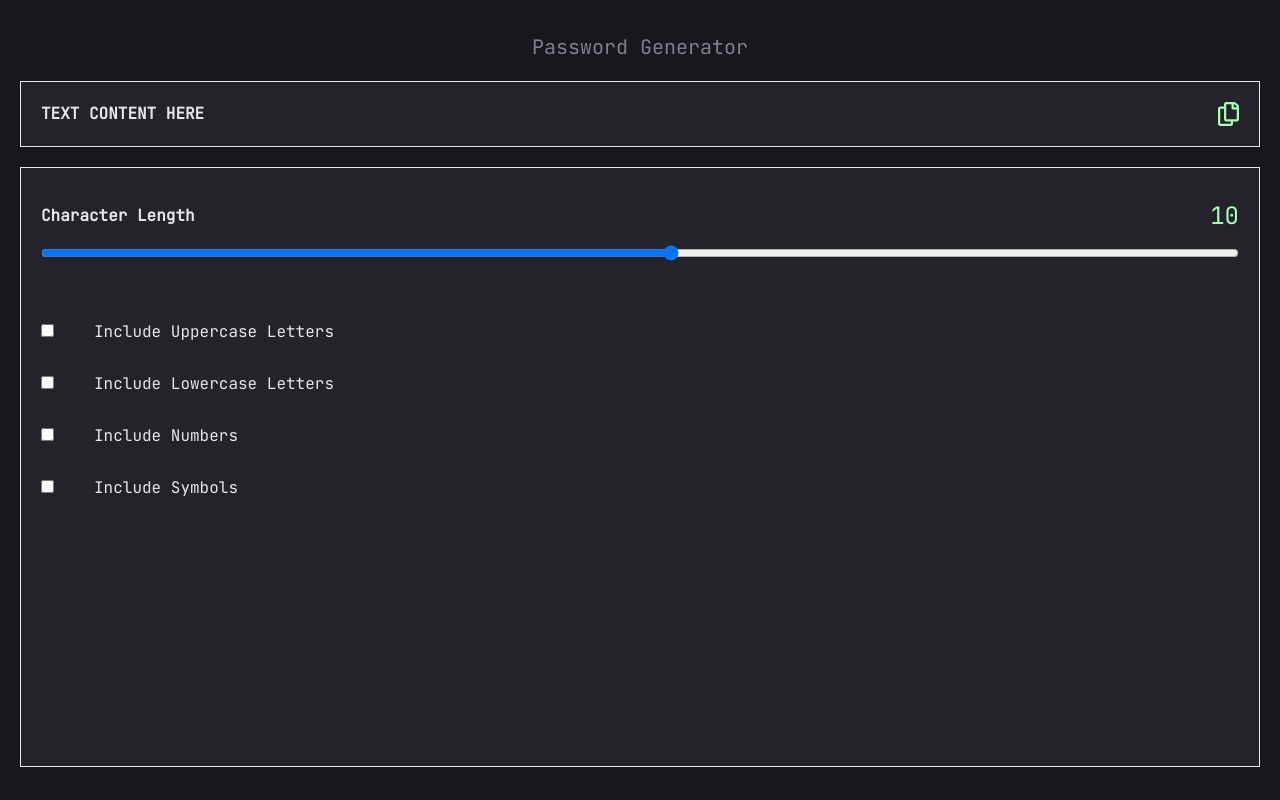
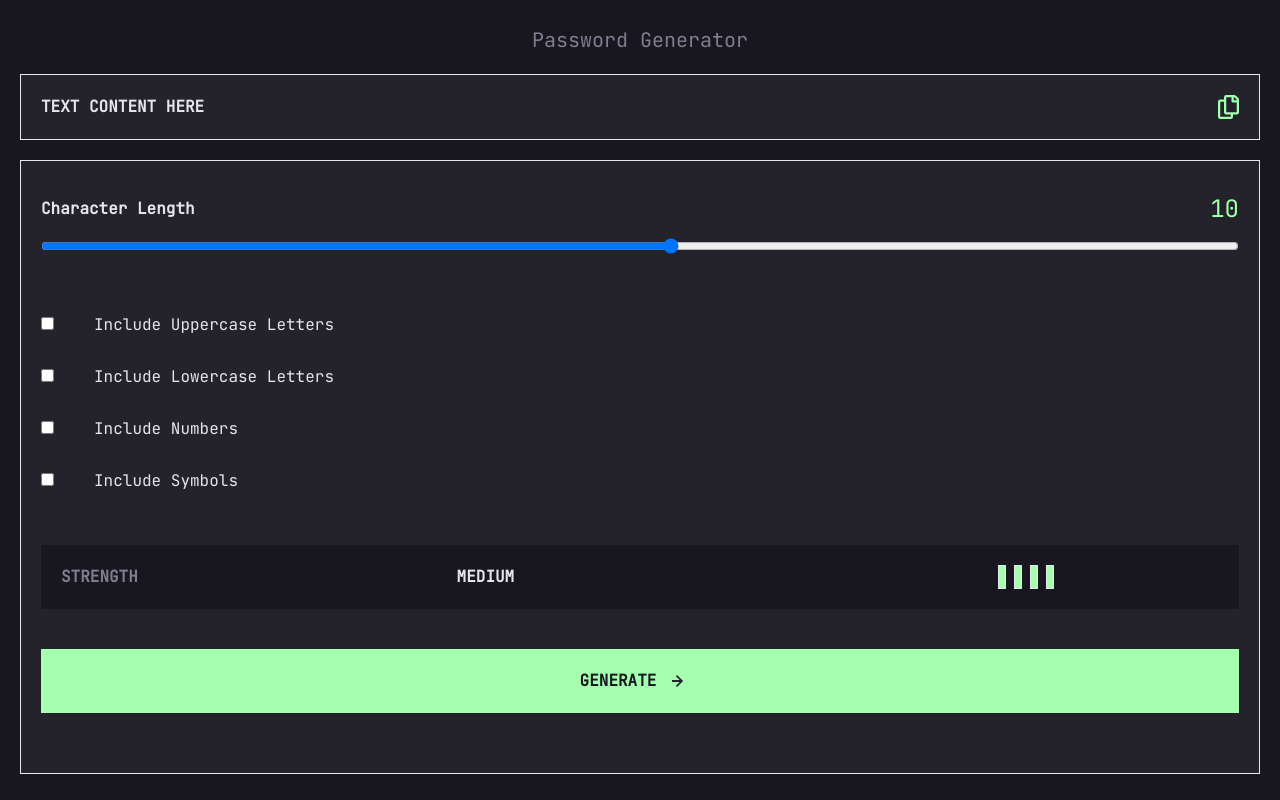
Before and after one commit to joshuabroqueza/password-generator, a React (Vite) app in the folder password-generator/: page / in a window 1280 px wide. Built offline with nearby package versions, Linux system fonts and the light colour scheme.

Commit message:
Add all the UI Components of the app

```diff
--- a/password-generator/src/App.jsx
+++ b/password-generator/src/App.jsx
@@ -1,4 +1,5 @@
 import copy_icon from "./assets/icon-copy.svg";
+import arrow_right from "./assets/icon-arrow-right.svg";
 
 export default function App() {
   return (
@@ -16,7 +17,7 @@ export default function App() {
       </div>
 
       {/* BODY */}
-      <div className="text-semi-gray bg-semi-black h-3/4 w-full border p-5">
+      <div className="text-semi-gray bg-semi-black w-full border p-5">
         {/* CHARACTER LENGTH CONTAINER */}
         <div className="character_length_container">
           <div className="flex flex-row justify-between items-center my-3">
@@ -83,6 +84,24 @@ export default function App() {
               </label>
             </div>
           </div>
+
+          {/* DIPLAY PASSWORD STRENGTH STATUS */}
+          <div className="flex flex-row justify-between bg-more-black p-5">
+            <h1 className="text-semi-gray font-semibold uppercase">Strength</h1>
+            <div className="text-semi-white font-semibold">MEDIUM</div>
+            <div className="strength_status_container flex flex-row justify-center w-1/3">
+              <div className="strength_status_child w-2 mx-1 border h-full bg-more-green"></div>
+              <div className="strength_status_child w-2 mx-1 border h-full bg-more-green"></div>
+              <div className="strength_status_child w-2 mx-1 border h-full bg-more-green"></div>
+              <div className="strength_status_child w-2 mx-1 border h-full bg-more-green"></div>
+            </div>
+          </div>
+
+          {/* GENERATE PASSWORD BUTTON */}
+          <button className=" bg-more-green my-10 p-5 w-full flex flex-row justify-center items-center">
+            <span className="text-more-black font-bold">GENERATE</span>
+            <img src={arrow_right} alt="arrow_right" className="mx-4" />
+          </button>
         </div>
       </div>
     </div>
```
